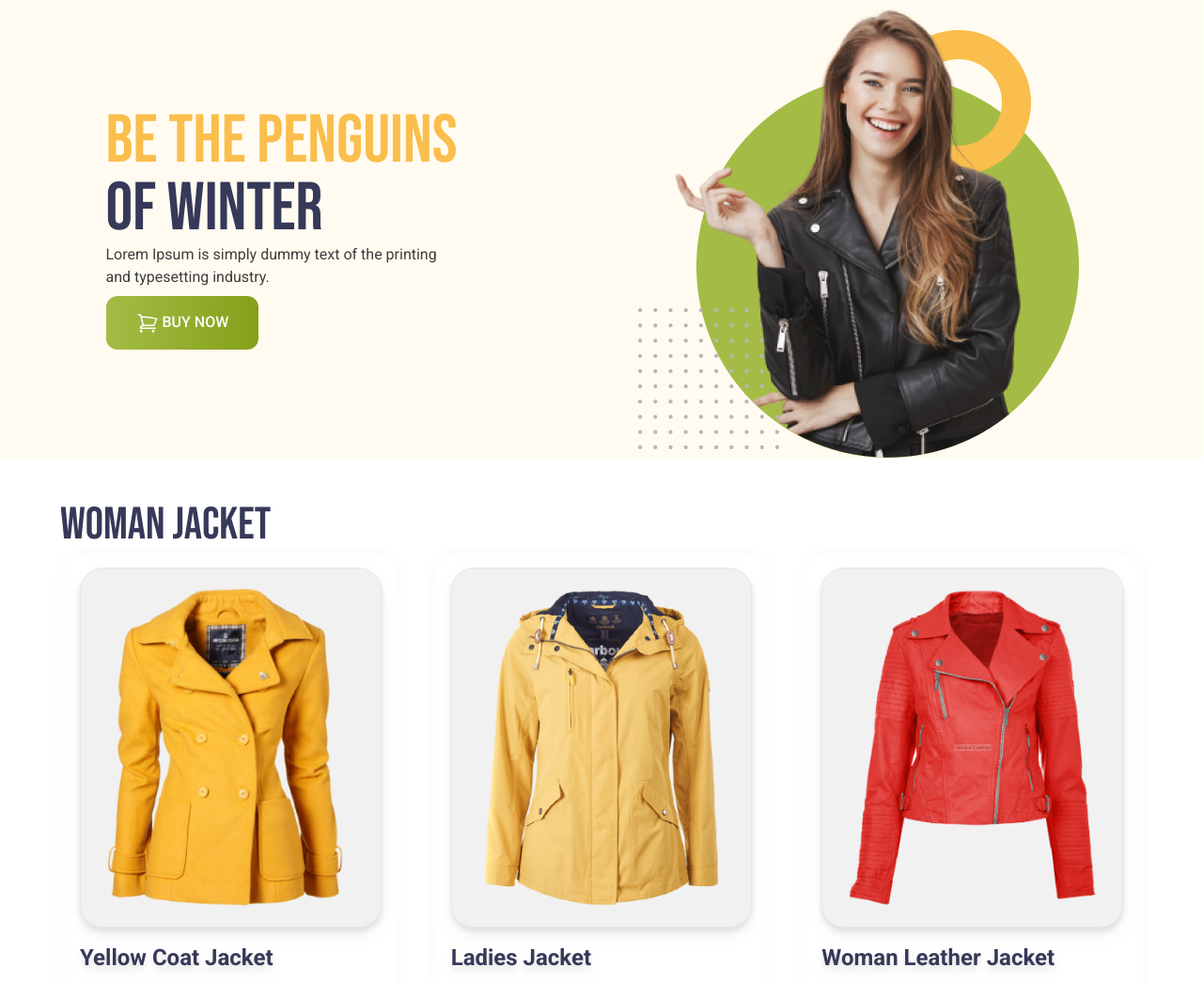
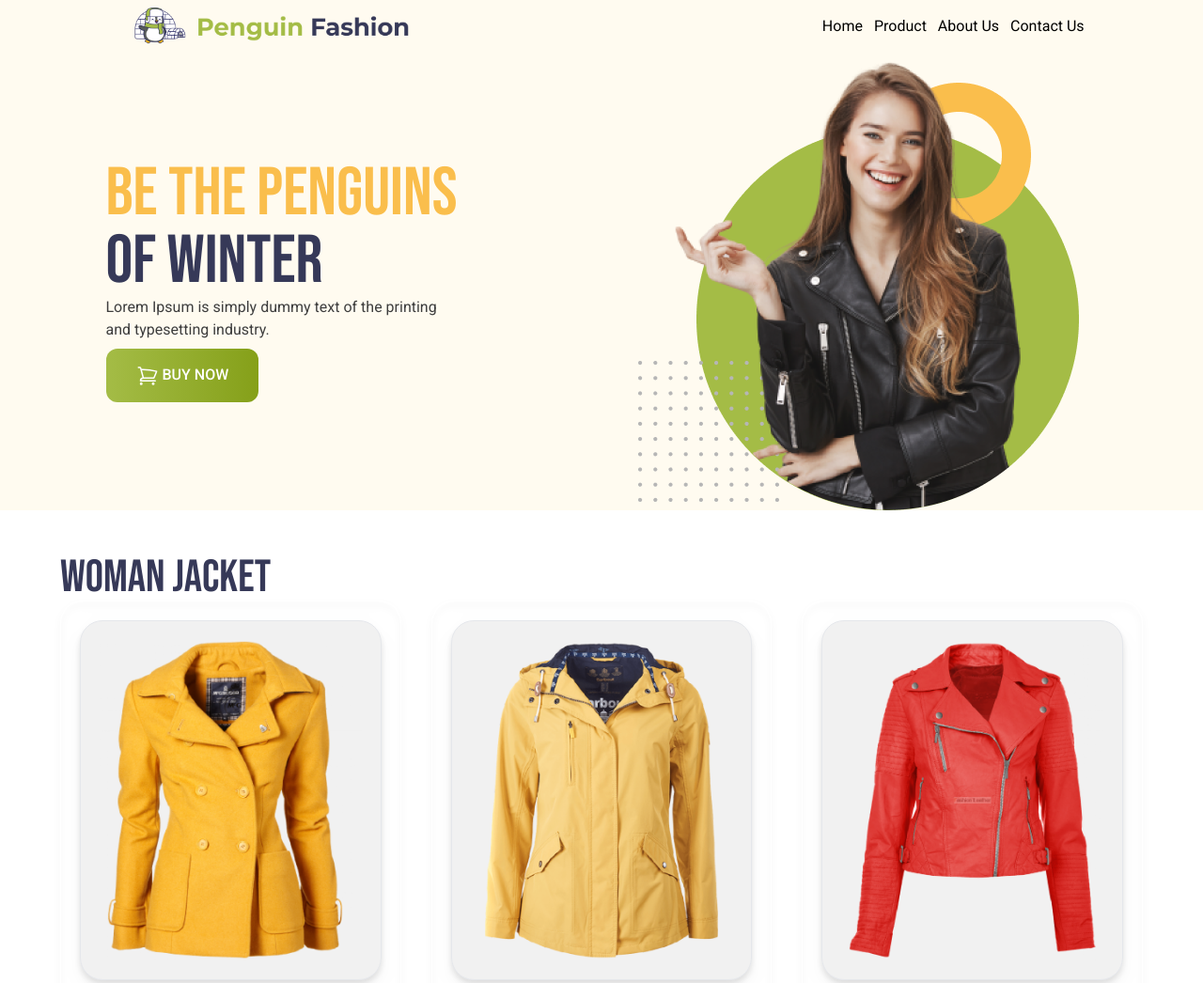
Before and after one commit to talukdar-habib/Penguin-fashion-using-tailwind, a plain HTML site: page index.html in a window 1280 px wide. Shown: the top 1046 px of the page at 94% size. Drawn offline with nearby package versions, Linux system fonts and the light colour scheme.

Commit message:
nav section added

```diff
--- a/index.html
+++ b/index.html
@@ -25,7 +25,26 @@
 <body class="font-roboto">
     <header class="bg-[#FFFBF0] pl-4">
         <!-- Nav section starts -->
-        <nav>
+        <nav class="lg:w-4/5 mx-auto flex justify-between items-center">
+            <div>
+                <img class="w-3/4 lg:w-3/5" src="icons/logo.png" alt="">
+            </div>
+            <div class="lg:hidden">
+                <svg xmlns="http://www.w3.org/2000/svg" fill="none" viewBox="0 0 24 24" stroke-width="1.5"
+                    stroke="currentColor" class="size-6">
+                    <path stroke-linecap="round" stroke-linejoin="round"
+                        d="M3.75 5.25h16.5m-16.5 4.5h16.5m-16.5 4.5h16.5m-16.5 4.5h16.5" />
+                </svg>
+
+            </div>
+            <div class=" hidden lg:block w-11/12 my-4">
+                <ul class="flex gap-3 justify-end">
+                    <li><a href="">Home</a></li>
+                    <li><a href="">Product</a></li>
+                    <li><a href="">About Us</a></li>
+                    <li><a href="">Contact Us</a></li>
+                </ul>
+            </div>
 
         </nav>
         <!-- Nav section ends -->
```
